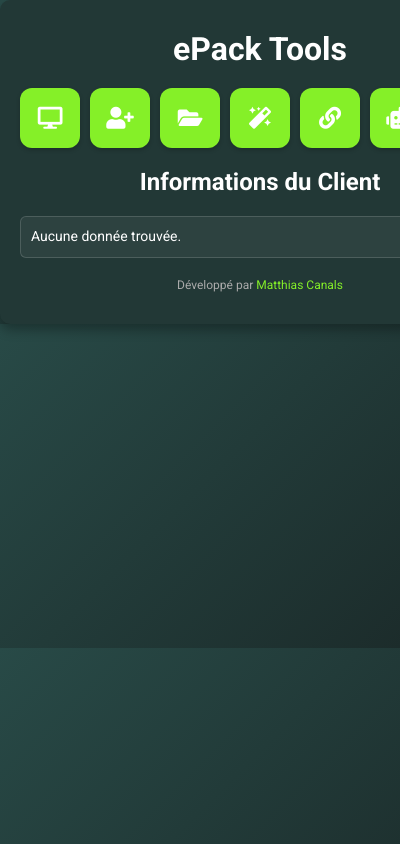
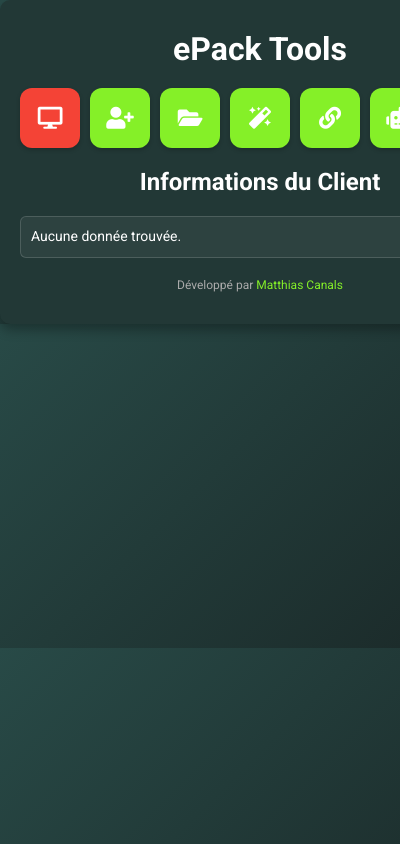
Before and after one commit to MystereFire/ePackTools, a browser extension: page extension-chrome/popup.html in a window 400 px wide. Shown: the top 844 px of the page. Drawn offline with Linux system fonts and the light colour scheme.

Commit message:
Add error state for create button

```diff
--- a/extension-chrome/popup.css
+++ b/extension-chrome/popup.css
@@ -1,6 +1,7 @@
 :root {
   --primary-color: #85F028;
   --primary-hover: #4CAF50;
+  --error-color: #f44336;
   --bg-dark: #223836;
   --bg-gradient: linear-gradient(135deg, #284a47, #1c2c2b);
   --text-light: #fff;
@@ -47,6 +48,11 @@ h2 {
   cursor: pointer;
   transition: background-color 0.3s, transform 0.2s;
   box-shadow: 0 2px 4px rgba(0, 0, 0, 0.2);
+}
+
+.button-group button.button-error {
+  background-color: var(--error-color);
+  cursor: not-allowed;
 }
 
 .button-group button:hover {
--- a/extension-chrome/popup.js
+++ b/extension-chrome/popup.js
@@ -735,6 +735,21 @@ document.addEventListener("DOMContentLoaded", () => {
 
     container.innerHTML = html || "Aucune donnée trouvée.";
 
+    const createBtn = document.getElementById('createSolution');
+    const hasClient = !!data.clientData;
+    const hasParams = Array.isArray(data.parameterData)
+      ? data.parameterData.length > 0
+      : !!data.parameterData;
+    if (createBtn) {
+      if (hasClient && hasParams) {
+        createBtn.disabled = false;
+        createBtn.classList.remove('button-error');
+      } else {
+        createBtn.disabled = true;
+        createBtn.classList.add('button-error');
+      }
+    }
+
     document.querySelectorAll('.zone-input').forEach(input => {
       input.addEventListener('input', () => {
         const idx = parseInt(input.getAttribute('data-index'), 10);
```
